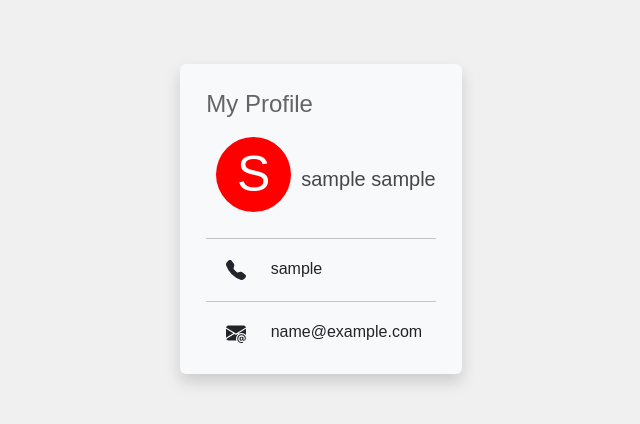
After one commit to BharathrajShetty/flask-website, a Flask app: page /myProfile in a window 1280 px wide. The commit adds this page. Shown: the top 424 px of the page, without its empty margins (319-959 px from the left). Run offline with Flask 3, Linux system fonts and the light colour scheme; the visitor is signed in with stand-in values (Sample User, id 1).

Commit message:
Added profile page

```diff
--- a/app.py
+++ b/app.py
@@ -44,6 +44,11 @@ def create_user():
 def logout():
     session.pop('email', None)
     return redirect(url_for('home_page'))
+
+
+@app.route("/myProfile")
+def my_profile():
+    return render_template("pages/myProfile.html")
 
 
 @app.route("/validateUser", methods=['post'])
--- /dev/null
+++ b/templates/pages/myProfile.html
@@ -0,0 +1,98 @@
+<!DOCTYPE html>
+<html lang="en">
+<head>
+  <meta charset="UTF-8">
+  <meta http-equiv="X-UA-Compatible" content="IE=edge">
+  <meta name="viewport" content="width=device-width, initial-scale=1.0">
+  <title>My Profile</title>
+  <link href="https://cdn.jsdelivr.net/npm/bootstrap@5.3.3/dist/css/bootstrap.min.css" rel="stylesheet" integrity="sha384-QWTKZyjpPEjISv5WaRU9OFeRpok6YctnYmDr5pNlyT2bRjXh0JMhjY6hW+ALEwIH" crossorigin="anonymous">
+  <style>
+    body {
+        font-family: Arial, sans-serif;
+        background-color: #f0f0f0;
+        margin-top: 50px;
+    }
+    .container {
+      margin-top: 5%;
+      display: flex;
+      align-items: center;
+      justify-content: center;
+    }
+    .circularAvatar{
+      width: 75px;           /* 20% of the viewport width */
+      height: 75px;          /* 20% of the viewport width */
+      background-color: red; /* Background color of the circle */
+      border-radius: 50%;    /* Makes the div circular */
+      display: flex;         /* Flexbox to center content */
+      align-items: center;   /* Vertically center content */
+      justify-content: center; /* Horizontally center content */
+      color: white;          /* Text color */
+      font-size: 50px;        /* Text size relative to viewport width */
+      text-align: center;
+      margin: 10px;
+    }
+    .centerDiv {
+      display: flex;
+      align-items: center;
+      justify-content: center;
+    }
+    .myDetails {
+      display: flex;
+      flex-wrap: wrap;
+      align-items: center;
+      justify-content: space-around;
+    }
+    h4 {
+      color: rgb(100, 100, 100);
+    }
+  </style>
+</head>
+<body>
+  <div class="container">
+    <div class="shadow p-3 mb-5 bg-body-tertiary rounded" id="form-page">
+      {% if not session['email'] %}
+        <div id="failureLogin">
+          {% include "/pages/profile/failureLogin.html" %}
+        </div>
+      {% else %}
+        <div class="myProfileContainer" style="max-width: 450px; margin: 10px;">
+          <h4>
+            My Profile
+          </h4>
+          <div class="centerDiv">
+            <div class="circularAvatar"></div>
+            <div style="display: block; font-size: 20px; margin-top: 10px; font-weight: 500; color: #474747">
+              {{session['user_fname']}} {{session['user_lname']}}
+            </div>
+          </div>
+          <hr>
+          <div class="myDetailss">
+            <svg xmlns="http://www.w3.org/2000/svg" width="20" height="20" fill="currentColor" class="bi bi-telephone-fill" viewBox="0 0 16 16" style="margin: 5px 20px">
+              <path fill-rule="evenodd" d="M1.885.511a1.745 1.745 0 0 1 2.61.163L6.29 2.98c.329.423.445.974.315 1.494l-.547 2.19a.68.68 0 0 0 .178.643l2.457 2.457a.68.68 0 0 0 .644.178l2.189-.547a1.75 1.75 0 0 1 1.494.315l2.306 1.794c.829.645.905 1.87.163 2.611l-1.034 1.034c-.74.74-1.846 1.065-2.877.702a18.6 18.6 0 0 1-7.01-4.42 18.6 18.6 0 0 1-4.42-7.009c-.362-1.03-.037-2.137.703-2.877z"/>
+            </svg>
+            <span>{{session['user_phone']}}</span>
+          </div>
+          <hr>
+          <div>
+            <div class="myDetailss">
+              <svg xmlns="http://www.w3.org/2000/svg" width="20" height="20" fill="currentColor" class="bi bi-envelope-at-fill" viewBox="0 0 16 16" style="margin: 5px 20px">
+                <path d="M2 2A2 2 0 0 0 .05 3.555L8 8.414l7.95-4.859A2 2 0 0 0 14 2zm-2 9.8V4.698l5.803 3.546zm6.761-2.97-6.57 4.026A2 2 0 0 0 2 14h6.256A4.5 4.5 0 0 1 8 12.5a4.49 4.49 0 0 1 1.606-3.446l-.367-.225L8 9.586zM16 9.671V4.697l-5.803 3.546.338.208A4.5 4.5 0 0 1 12.5 8c1.414 0 2.675.652 3.5 1.671"/>
+                <path d="M15.834 12.244c0 1.168-.577 2.025-1.587 2.025-.503 0-1.002-.228-1.12-.648h-.043c-.118.416-.543.643-1.015.643-.77 0-1.259-.542-1.259-1.434v-.529c0-.844.481-1.4 1.26-1.4.585 0 .87.333.953.63h.03v-.568h.905v2.19c0 .272.18.42.411.42.315 0 .639-.415.639-1.39v-.118c0-1.277-.95-2.326-2.484-2.326h-.04c-1.582 0-2.64 1.067-2.64 2.724v.157c0 1.867 1.237 2.654 2.57 2.654h.045c.507 0 .935-.07 1.18-.18v.731c-.219.1-.643.175-1.237.175h-.044C10.438 16 9 14.82 9 12.646v-.214C9 10.36 10.421 9 12.485 9h.035c2.12 0 3.314 1.43 3.314 3.034zm-4.04.21v.227c0 .586.227.8.581.8.31 0 .564-.17.564-.743v-.367c0-.516-.275-.708-.572-.708-.346 0-.573.245-.573.791"/>
+              </svg>
+              <span style="margin-right: 10px">{{session['email']}}</span>
+            </div>
+          </div>
+        </div>
+      {% endif %}
+    </div>
+  </div>
+
+  <script>
+    const circularAvatar = document.querySelector('.circularAvatar');
+    const userName = '{{session['user_fname']}}';
+    {% if userName is not none %}
+      circularAvatar.textContent = userName.charAt(0).toUpperCase();
+    {% endif %}
+  </script>
+</body>
+</html>
--- a/templates/pages/profile/successLogin.html
+++ b/templates/pages/profile/successLogin.html
@@ -1,6 +1,6 @@
 <div class="m-3">
   <h5 style="color: rgb(100, 100, 100);">
-    <div class="m-2">Hi <b>{{session['email']}}</b>, </div>
+    <div class="m-2">Hi <b>{{session['user_fname']}}</b>, </div>
   </h5>
   <div class="mx-4">You are already logged in!!</div>
   <div class="m-1"></div>
--- a/templates/pages/profile/userBasedProfile.html
+++ b/templates/pages/profile/userBasedProfile.html
@@ -10,14 +10,14 @@
 {% if session['email'] %}
   {% if session['is_admin'] == true %}
       <ul class="dropdown-menu">
-        <li><a class="dropdown-item" href="#">Profile</a></li>
+        <li><a class="dropdown-item" href="myProfile">Profile</a></li>
         <li><a class="dropdown-item" href="#">My Jobs</a></li>
         <li><a class="dropdown-item" href="#">My Deals</a></li>
         <li><a class="dropdown-item" href="logout">Log Out</a></li>
       </ul>
   {% else %}
     <ul class="dropdown-menu">
-      <li><a class="dropdown-item" href="#">Profile</a></li>
+      <li><a class="dropdown-item" href="myProfile">Profile</a></li>
       <li><a class="dropdown-item" href="#">My Deals</a></li>
       <li><a class="dropdown-item" href="#">Sign in as Admin</a></li>
       <li><a class="dropdown-item" href="logout">Log Out</a></li>
--- a/templates/signUpPage.html
+++ b/templates/signUpPage.html
@@ -55,7 +55,7 @@
               </div>
               <form name="signUpForm" onsubmit="return finalFormValidation()" action="/createUser" id="signUpForm" method="post">
                 <div class="row" style="display: inline-flex; max-width: 550px">
-                  <div class="col signUpLayOut"">
+                  <div class="col signUpLayOut">
                     <label for="fname" class="signUpLabel">First Name</label><br>
                     <input type="text" name="fname" class="signUpAction" id="fName" placeholder="Bharathraj" required>
                   </div>
```
Also changed, not shown: templates/pages/profile/failureLogin.html (added, +7 -0 lines).
